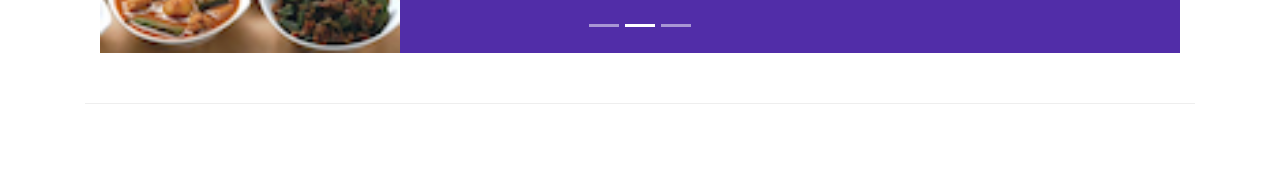
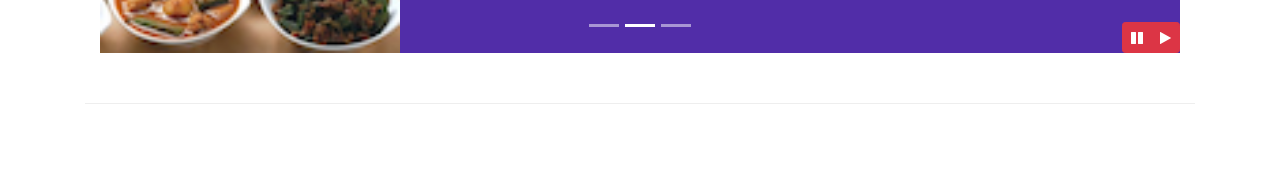
Before and after one commit to ramiz-rahman/git-test, a website: page index.html in a window 1280 px wide. Shown: the part 631-800 px from the top of the page. Drawn offline with nearby package versions, Linux system fonts and the light colour scheme.

Commit message:
JQuery Carousel

```diff
--- a/css/styles.css
+++ b/css/styles.css
@@ -59,3 +59,9 @@ body {
   left: 0;
   min-height: 300px;
 }
+
+#carouselButton {
+  right: 0px;
+  position: absolute;
+  bottom: 0px;
+}
--- a/index.html
+++ b/index.html
@@ -323,6 +323,14 @@
             <a class="carousel-control-next" href="#mycarousel" role="button" data-slide="next">
                 <span class="carousel-control-next-icon"></span>
               </a>
+            <div class="btn-group" id="carouselButton">
+              <button class="btn btn-danger btn-sm" id="carousel-pause">
+                <span class="fa fa-pause"></span>
+              </button>
+              <button class="btn btn-danger btn-sm" id="carousel-play">
+                <span class="fa fa-play"></span>
+              </button>
+            </div>
           </div>
         </div>
       </div>
@@ -404,7 +412,6 @@
           </div>
         </div>
       </div>
-    </div>
 
     <footer class="footer">
       <div class="container">
@@ -474,5 +481,16 @@
     <script src="node_modules/jquery/dist/jquery.slim.min.js"></script>
     <script src="node_modules/popper.js/dist/umd/popper.min.js"></script>
     <script src="node_modules/bootstrap/dist/js/bootstrap.min.js"></script>
+    <script>
+      $(document).ready(function() {
+        $('#mycarousel').carousel({interval: 2000});
+        $('#carousel-pause').click(function() {
+          $('#mycarousel').carousel('pause');
+        });
+        $('#carousel-play').click(function() {
+          $('#mycarousel').carousel('cycle');
+        });
+      });
+    </script>
   </body>
 </html>
```
